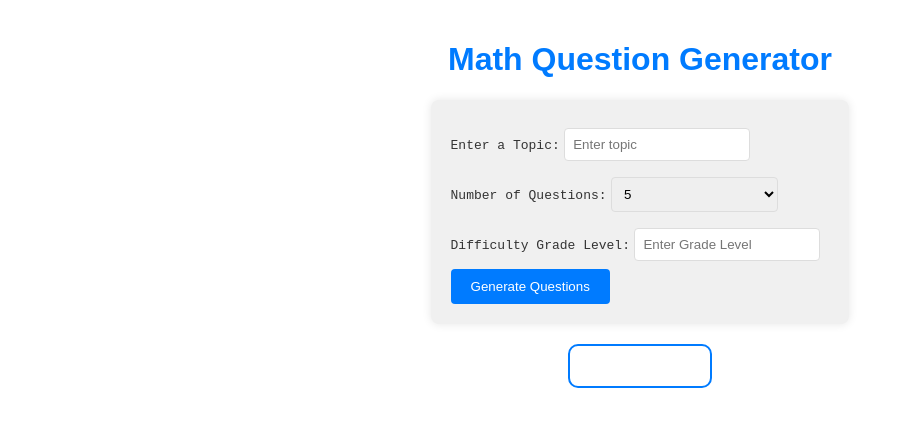
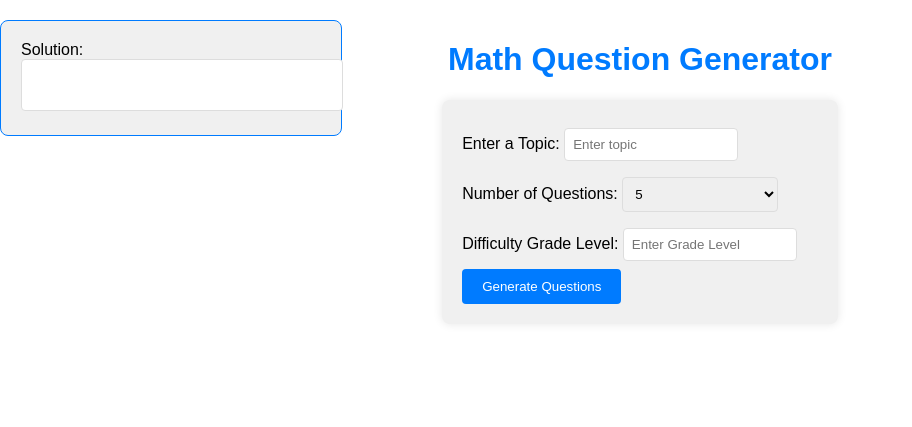
Before and after one commit to CosmicVeil/Hackthon-Projects, a Flask app: page / in a window 1280 px wide. Shown: the top 427 px of the page, without its empty margins (0-912 px from the left). Run offline with Flask 3, Linux system fonts and the light colour scheme.

Commit message:
Update index.html

```diff
--- a/MathWebsite/templates/index.html
+++ b/MathWebsite/templates/index.html
@@ -46,6 +46,19 @@
             align-items: center;
         }
 
+        .solution-button {
+            padding: 10px 20px;
+            color: white;
+            background-color: #007bff;
+            border: none;
+            border-radius: 4px;
+            cursor: pointer;
+        }
+
+        .solution-button:hover {
+            background-color: #0056b3;
+        }
+
         body {
             font-family: Arial, sans-serif;
             background-color: #ffffff;
@@ -54,6 +67,7 @@
             display: flex;
             flex-direction: column;
             align-items: center;
+            position: relative; /* Added position relative */
         }
 
         h1 {
@@ -68,38 +82,29 @@
             width: calc(50% - 22px);
         }
 
-        #solution-button {
-            padding: 10px 20px;
-            color: white;
-            background-color: #007bff;
-            border: none;
-            border-radius: 4px;
-            cursor: pointer;
+        .solution-container {
+            position: absolute;
+            left: 0;
+            top: 0;
+            width: 300px; /* Adjust the width as needed */
+            margin-top: 20px;
+            padding: 20px;
+            border-radius: 8px;
+            border: 1px solid #007bff;
+            background-color: #f0f0f0;
+            text-align: left;
         }
 
-        #solution-button:hover {
-            background-color: #0056b3;
+        #solution-textbox {
+            width: 100%;
+            padding: 10px;
+            border-radius: 4px;
+            border: 1px solid #ddd;
+            resize: none;
+            overflow: auto;
+            text-align: left;
         }
-
-        #num_questions-label, #Topic-label, #difficulty-label {
-            font-family: 'Courier New', Courier, monospace;
-            font-size: 13px;
-            color: #333;
-        }
-
-        #QnSbox {
-            display: inline-block;
-            min-width: 100px;
-            max-width: 80%;
-            background-color: rgb(255, 255, 255);
-            padding: 20px;
-            border: 2px solid #007bff;
-            border-radius: 10px;
-            text-align: center;
-        }
-
     </style>
-
 </head>
 <body>
 <h1>Math Question Generator</h1>
@@ -128,17 +133,33 @@
     </form>
 </div>
 
+<div class="solution-container">
+    <label for="solution-textbox">Solution:</label>
+    <textarea id="solution-textbox" readonly></textarea>
+</div>
+
 <div id="QnSbox" class="QnSbox">
     {% if questions %}
         <ul id="questions-list"> <!-- Added ID to the UL -->
             {% for question in questions %}
-                <li>{{ question }} <button id="solution-button" onclick="getSolution('{{ question }}')">See Solution</button></li>
+                <li>{{ question }} <button class="solution-button" data-question="{{ question }}">See Solution</button></li>
             {% endfor %}
         </ul>
     {% endif %}
 </div>
 
 <script>
+    document.addEventListener('DOMContentLoaded', function() {
+        const solutionButtons = document.querySelectorAll('.solution-button');
+        const solutionTextbox = document.getElementById('solution-textbox');
+
+        solutionButtons.forEach(button => {
+            button.addEventListener('click', function() {
+                const question = this.getAttribute('data-question');
+                getSolution(question);
+            });
+        });
+
         function getSolution(question) {
             fetch('/solve', {
                 method: 'POST',
@@ -150,10 +171,11 @@
             .then(response => response.json())
             .then(data => {
                 const solution = `Solution for "${question}": ${data.solution}`;
-            alert(solution);
+                solutionTextbox.value = solution; // Set solution to the textbox
             })
             .catch(error => console.error('Error:', error));
         }
+    });
 </script>
 
 </body>
```
Lines whose indentation alone changed are shown as unchanged.
